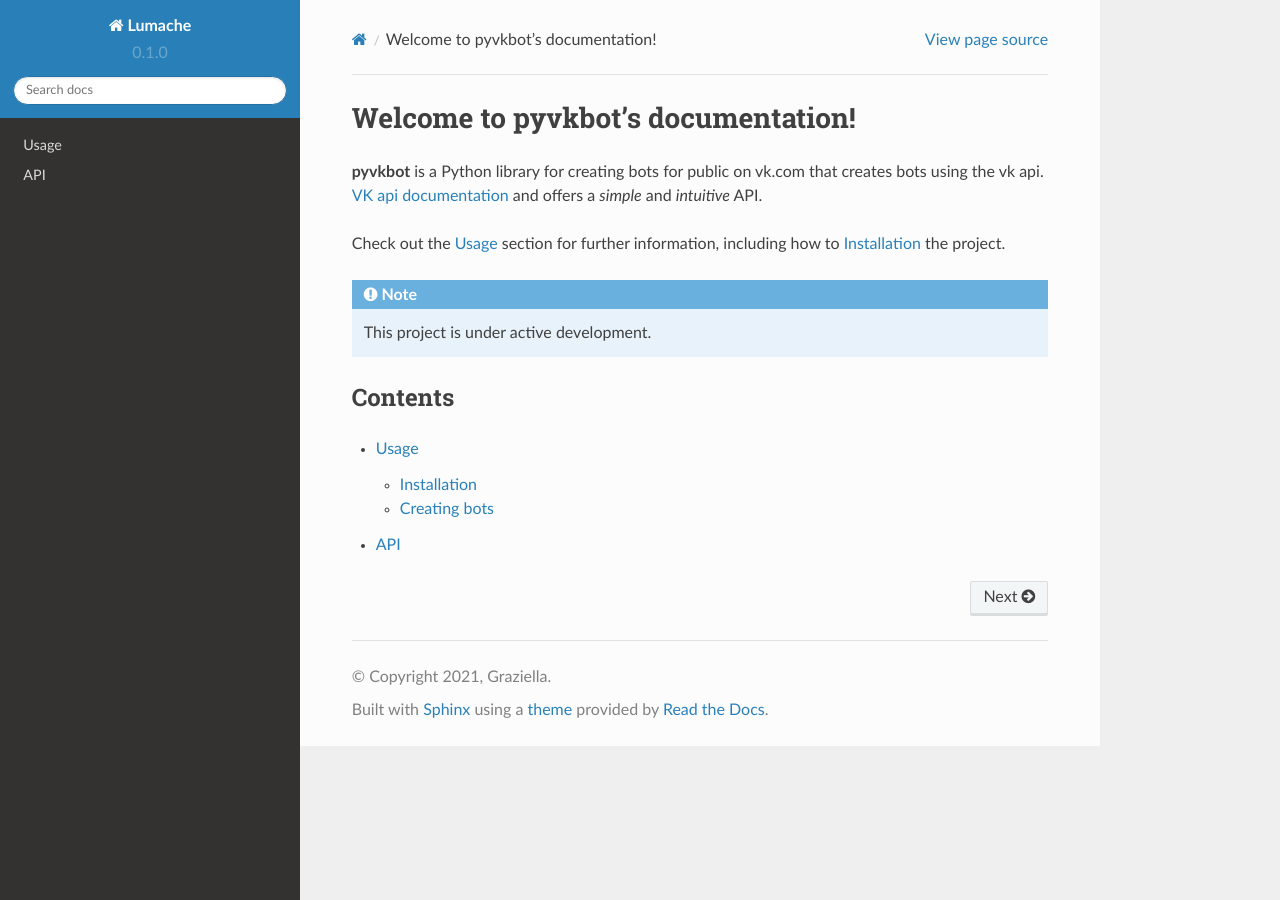
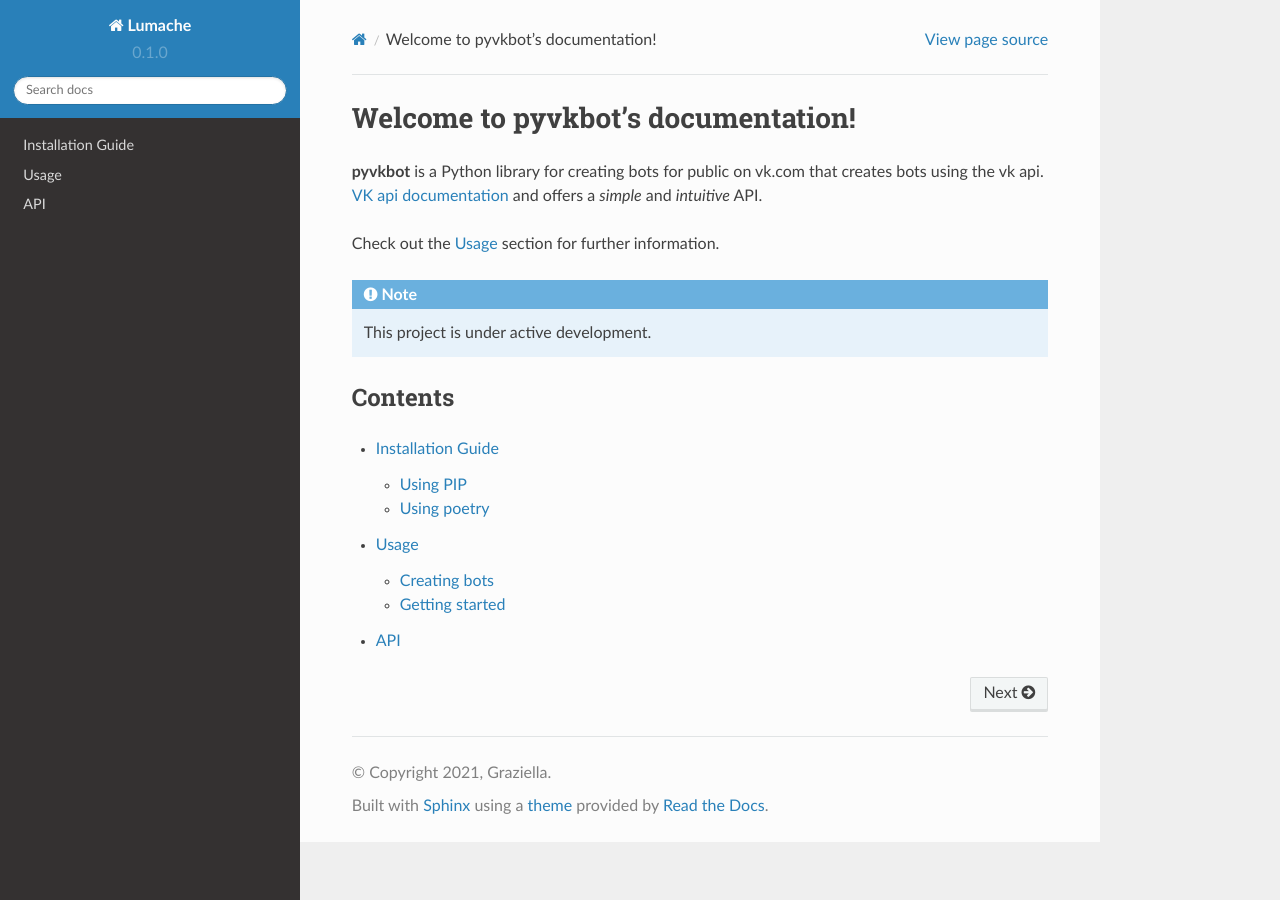
Before and after one commit to zeph1rrinc/pyvkbot, a Sphinx documentation site: the page built from docs/source/index.rst, in a window 1280 px wide. Built offline with Sphinx 7.4.7 and the Read the Docs theme 2.0.0, drawn with Linux system fonts in a browser that asks for light colours.

Commit message:
changed usage doc

```diff
--- a/docs/source/index.rst
+++ b/docs/source/index.rst
@@ -6,8 +6,7 @@ that creates bots using the vk api.
 `VK api documentation <https://dev.vk.com/reference/>`_
 and offers a *simple* and *intuitive* API.
 
-Check out the :doc:`usage` section for further information, including
-how to :ref:`installation` the project.
+Check out the :doc:`usage` section for further information.
 
 .. note::
 
--- /dev/null
+++ b/docs/source/install.rst
@@ -0,0 +1,14 @@
+Installation Guide
+==================
+
+Using PIP
+---------
+    .. code-block:: bash
+
+        $ pip install -U pyvkbot
+
+Using poetry
+---------
+    .. code-block:: bash
+
+        $ poetry add pyvkbot
```
Also changed, not shown: other parts of docs/source/index.rst (+1 -0 lines), docs/source/usage.rst (+38 -10 lines), .readthedocs.yaml (added).
